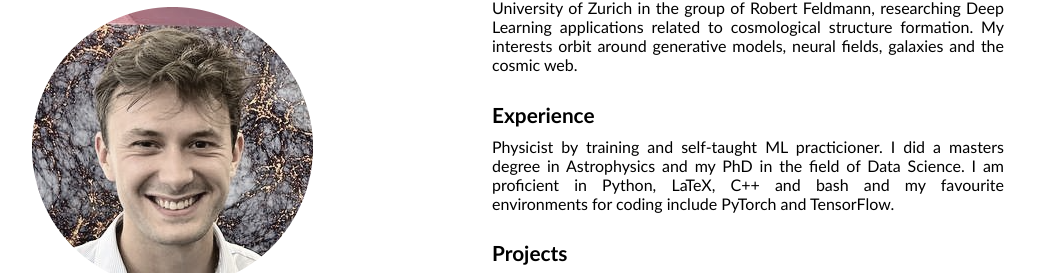
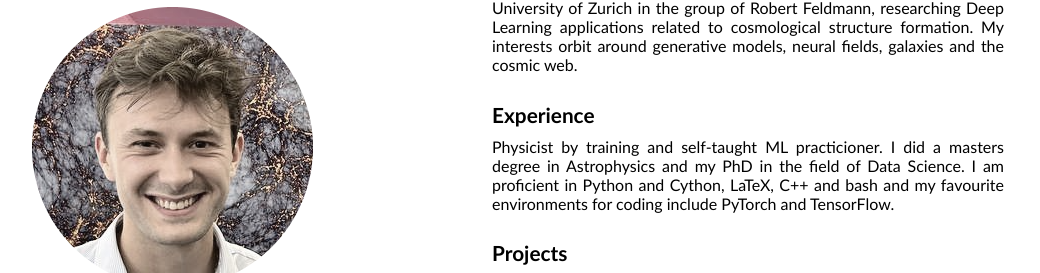
Before and after one commit to maurbe/home, a plain HTML site: page index.html in a window 1280 px wide. Shown: the part 153-426 px from the top of the page, without its empty margins (148-1188 px from the left). Drawn offline with Linux system fonts and the light colour scheme; files whose address does not match are found by name; a web font is replaced by a local one.

Commit message:
Update index.html

```diff
--- a/index.html
+++ b/index.html
@@ -38,7 +38,7 @@
             <h2>Experience</h2>
             <p>
                 Physicist by training and self-taught ML practicioner. I did a masters degree in Astrophysics and my PhD in the field of Data Science.
-                I am proficient in Python, LaTeX, C++ and bash and my favourite environments for coding include PyTorch and TensorFlow.
+                I am proficient in Python and Cython, LaTeX, C++ and bash and my favourite environments for coding include PyTorch and TensorFlow.
             </p>
             <h2>Projects</h2>
             <p>
```
